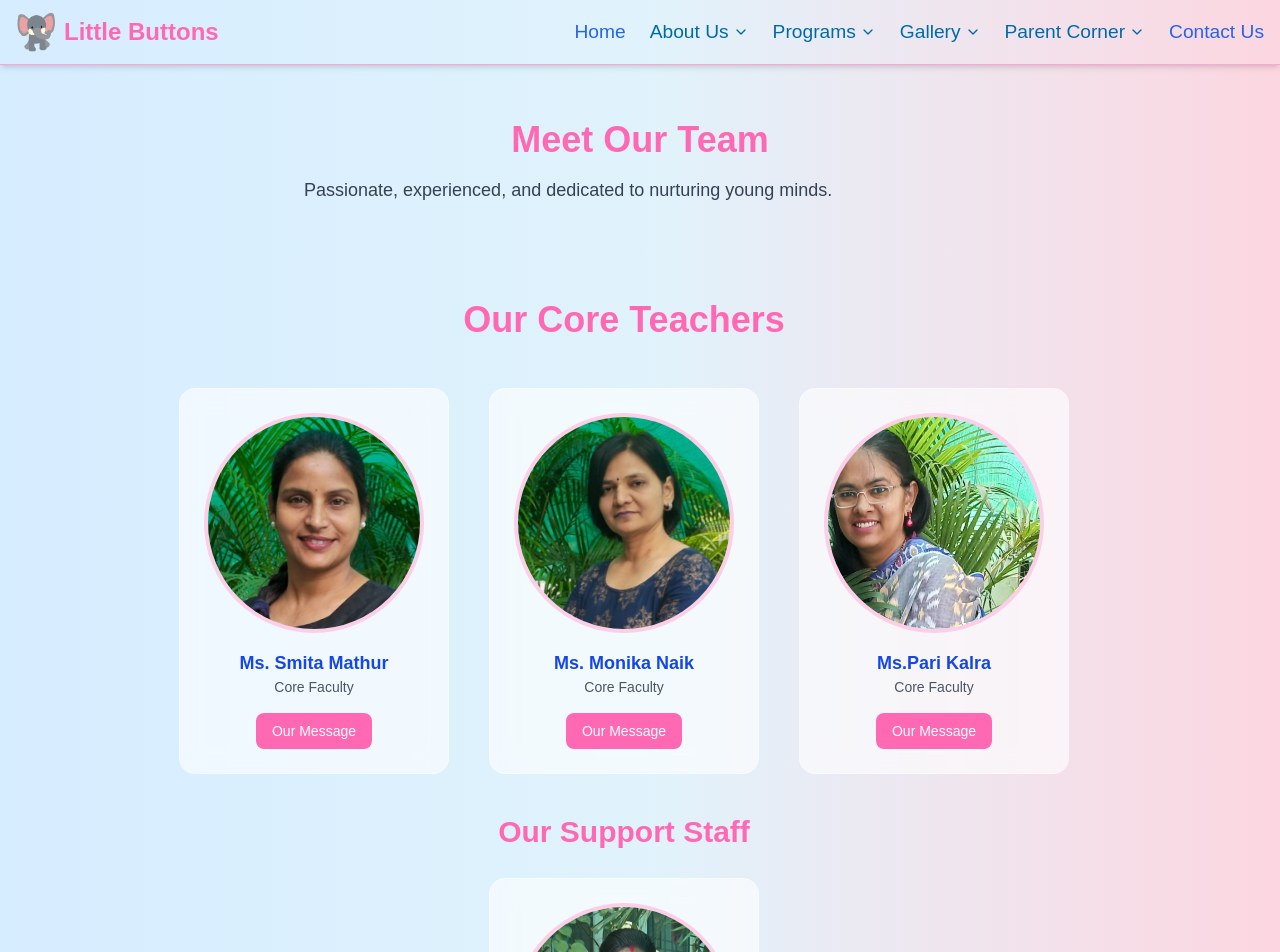
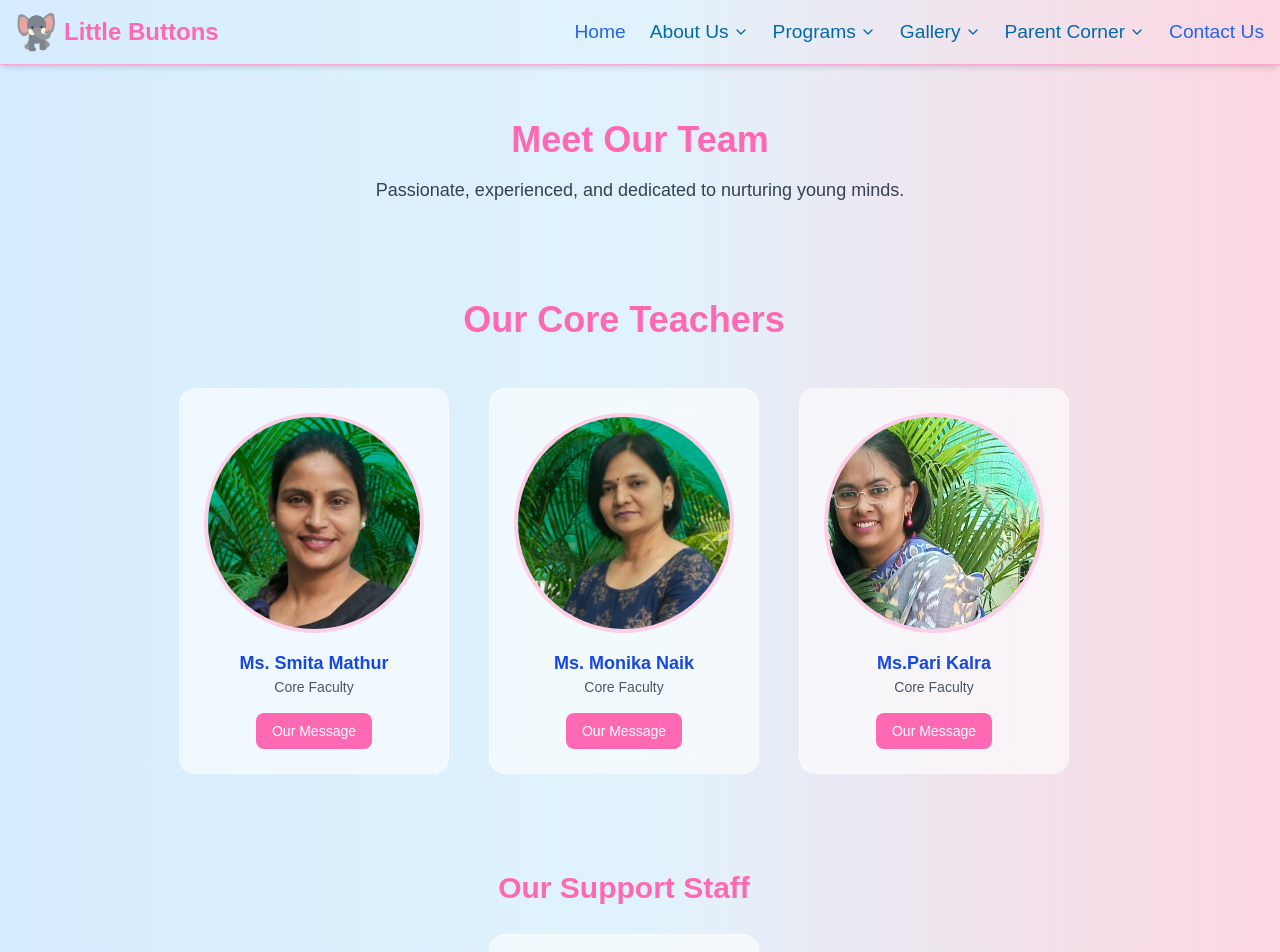
Before and after one commit to abhishekkrpandey17/Little-Button-School, a Next.js app in the folder client/: page /teampage in a window 1280 px wide. Shown: the top 952 px of the page. Built offline with nearby package versions, Linux system fonts and the light colour scheme.

Commit message:
Update in code

```diff
--- a/client/src/app/components/ourTeam.tsx
+++ b/client/src/app/components/ourTeam.tsx
@@ -98,7 +98,7 @@ const OurTeam = () => {
       <h2 className="text-4xl text-center  mt-10 font-extrabold text-[#ff69b4] mb-4">
         Meet Our Team
       </h2>
-      <p className="text-gray-700 max-w-2xl mx-auto text-lg">
+      <p className="text-gray-700 max-w-2xl mx-auto text-lg text-center">
         Passionate, experienced, and dedicated to nurturing young minds.
       </p>
 
@@ -128,7 +128,7 @@ const OurTeam = () => {
       </div>
 
       {/* Support Staff */}
-      <p className="text-center mt-10 text-3xl text-[#ff69b4] font-extrabold w-[90vw]">
+      <p className="text-center mt-24 text-3xl text-[#ff69b4] font-extrabold w-[90vw]">
         Our Support Staff
       </p>
       <div className="mt-7 flex flex-wrap justify-center items-center w-[90vw] gap-x-10 gap-y-6">
@@ -150,7 +150,7 @@ const OurTeam = () => {
         viewport={{ once: true }}
         className="text-center mb-12"
       >
-        <p className="mt-8 text-center text-3xl text-[#ff69b4] font-extrabold w-[90vw]">
+        <p className="mt-24 text-center text-3xl text-[#ff69b4] font-extrabold w-[90vw]">
           Our Directors
         </p>
       </motion.div>
```
